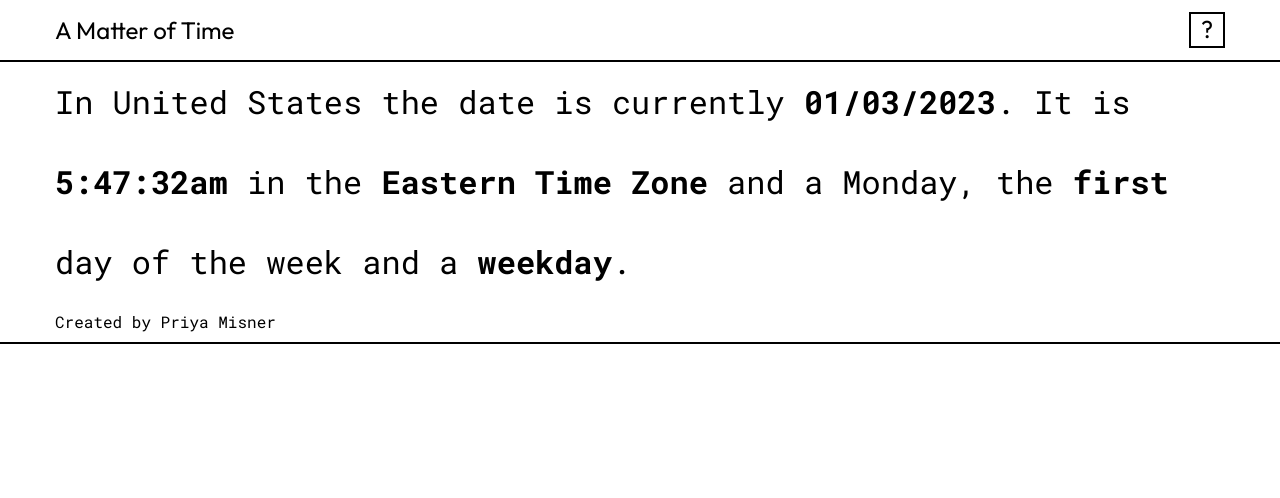
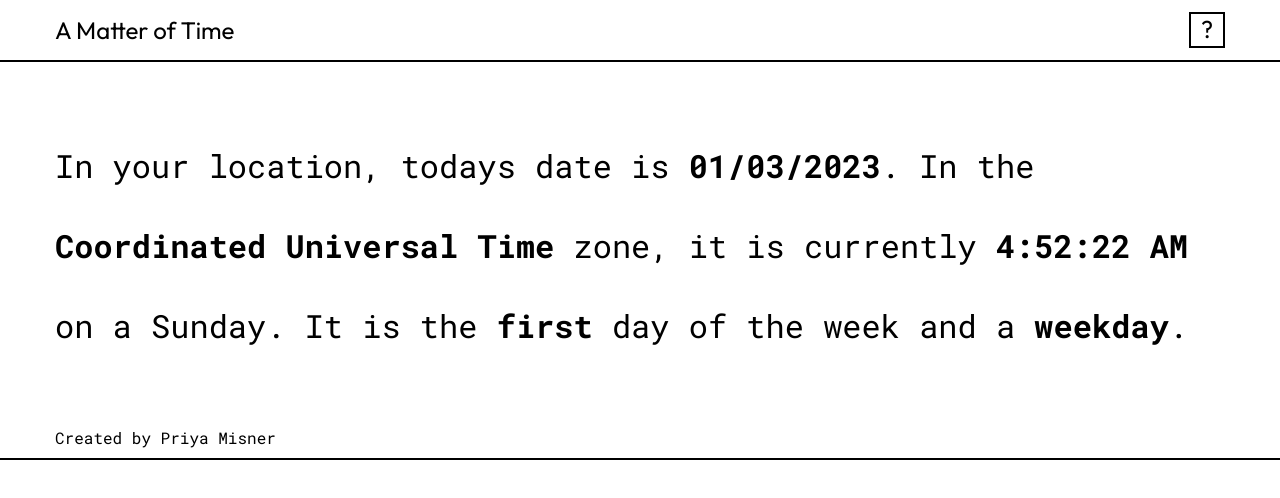
Before and after one commit to p-misner/matteroftime, a React (Create React App) app: page / in a window 1280 px wide. Shown: the top 498 px of the page. Built offline with nearby package versions, Linux system fonts and the light colour scheme.

Commit message:
local time,date,day shown

```diff
--- a/src/components/OverviewText.tsx
+++ b/src/components/OverviewText.tsx
@@ -1,11 +1,9 @@
-import React from "react";
+import React, { useState, useEffect } from "react";
 
 import { BaseText, HeroTextWrapper } from "../styling/descriptiveTextStyle";
 import TextTooltip from "./Tooltips";
 
 function CountryDropdown() {}
-
-function TooltipText() {}
 
 function BoldedText({ text }: { text: string }) {
   return (
@@ -16,12 +14,35 @@ function BoldedText({ text }: { text: string }) {
 }
 
 export default function OverviewText() {
+  const [time, setTime] = useState<Date>(new Date());
+  const timeZoneLong = time
+    .toLocaleDateString("en-US", {
+      day: "2-digit",
+      timeZoneName: "long",
+    })
+    .slice(4);
+
+  const timeToSecond = time.toLocaleTimeString("en-US", {
+    hour: "numeric",
+    minute: "2-digit",
+    second: "numeric",
+  });
+
+  const DayofWeek = time.toLocaleDateString("en-US", { weekday: "long" });
+
+  useEffect(() => {
+    const timer = setInterval(() => setTime(new Date()), 1000);
+    return function cleanup() {
+      clearInterval(timer);
+    };
+  });
+
   return (
     <HeroTextWrapper>
       <BaseText>
-        In United States the date is currently <BoldedText text="01/03/2023" />.
-        It is <BoldedText text="5:47:32am" /> in the{" "}
-        <BoldedText text="Eastern Time Zone" /> and a Monday, the{" "}
+        In your location, todays date is <BoldedText text="01/03/2023" />. In
+        the <BoldedText text={timeZoneLong || "none detected"} /> zone, it is
+        currently <BoldedText text={timeToSecond} /> on a {DayofWeek}. It is the{" "}
         <BoldedText text="first" /> day of the week and a{" "}
         <BoldedText text="weekday" />.
       </BaseText>
--- a/src/components/Tooltips.tsx
+++ b/src/components/Tooltips.tsx
@@ -14,23 +14,27 @@ const TooltipWrapper = styled.div`
 
 const TooltipTip = styled.div`
   position: absolute;
-  left: 50%;
+  left: 0%;
   top: 15%;
-  transform: translate(-50%, -15%);
+  transform: translate(0%, -15%);
   z-index: 100;
   white-space: nowrap;
   background: white;
   border: 2px solid black;
   font-weight: 700;
+  p {
+    margin: 0px 16px;
+  }
 `;
 const ColorDiv = styled.div`
   background: #4badf8;
   font-family: Outfit;
   font-size: 24px;
-  weight: 600;
-  line-height: 2;
+  font-weight: 500;
+  line-height: 1;
   border-top: 2px solid black;
   cursor: pointer;
+  padding: 8px 16px;
 `;
 
 type TextTooltipType = {
@@ -67,8 +71,28 @@ export default function TextTooltip({
       {active && (
         <TooltipTip>
           {/* Content */}
-          {text}
-          <ColorDiv> Date Format</ColorDiv>
+          <p> {text}</p>
+          <ColorDiv>
+            Date Format{" "}
+            {/* TO DO: Have arrow length be dynamic.
+				0. First figure out which label in list is longest
+				1. If {text} is longer than arrow label, have arrow go to end of {text}
+				2. If arrow label is longer, have a 16px long arrow
+				3. Some adjustment for edge cases (mayve everything gets right aligned) OR center {text} like in original designs
+			*/}
+            <svg
+              width="90"
+              height="15"
+              viewBox="0 0 90 15"
+              fill="none"
+              xmlns="http://www.w3.org/2000/svg"
+            >
+              <path
+                d="M88.962 8.20711C89.3525 7.81658 89.3525 7.18342 88.962 6.79289L82.598 0.428932C82.2075 0.0384078 81.5744 0.0384078 81.1838 0.428932C80.7933 0.819457 80.7933 1.45262 81.1838 1.84315L86.8407 7.5L81.1838 13.1569C80.7933 13.5474 80.7933 14.1805 81.1838 14.5711C81.5744 14.9616 82.2075 14.9616 82.598 14.5711L88.962 8.20711ZM0.778076 8.5H88.2549V6.5H0.778076V8.5Z"
+                fill="black"
+              />
+            </svg>
+          </ColorDiv>
         </TooltipTip>
       )}
     </TooltipWrapper>
--- a/src/styling/descriptiveTextStyle.tsx
+++ b/src/styling/descriptiveTextStyle.tsx
@@ -12,5 +12,5 @@ export const BaseText = styled.p`
 
 export const HeroTextWrapper = styled.div`
   max-width: ${maxWidth};
-  margin: 0 auto;
+  margin: 64px auto;
 `;
```
